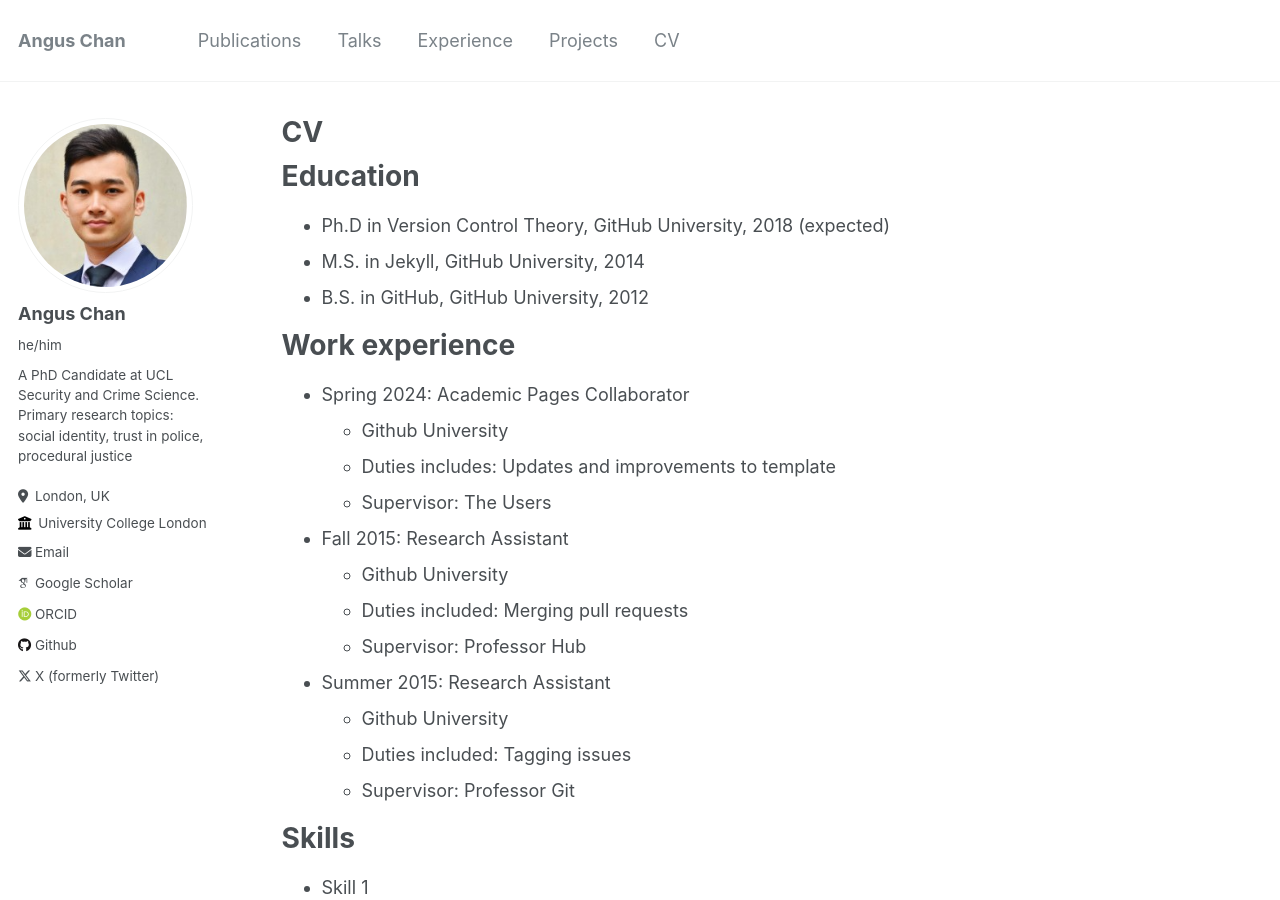
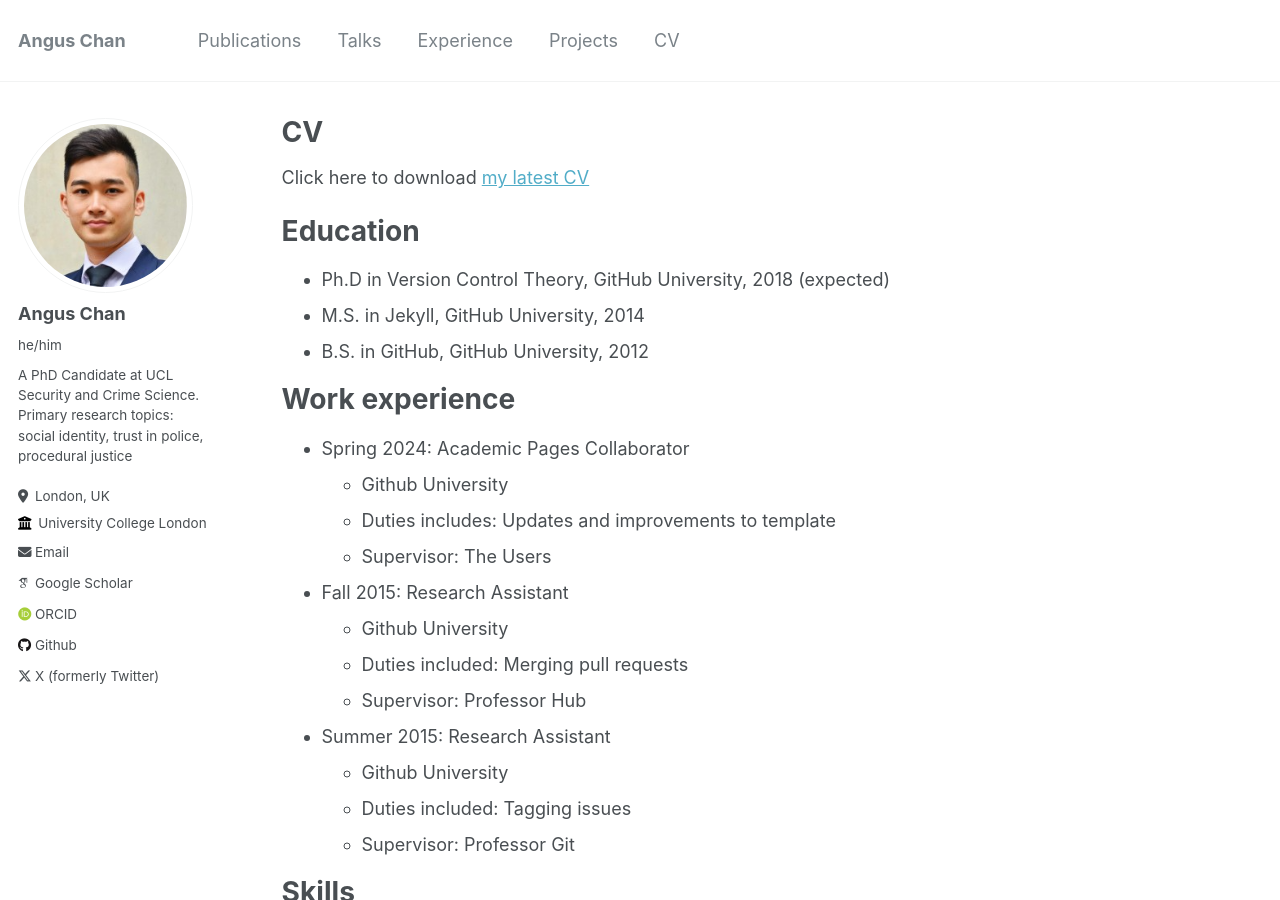
Before and after one commit to cyfangus/cyfangus.github.io, a Jekyll site: the page built from _pages/cv.md, in a window 1280 px wide and 900 px high. Built offline with Jekyll 4.4.1, drawn with Linux system fonts in a browser that asks for light colours; some web fonts are replaced.

Commit message:
Update cv.md

```diff
--- a/_pages/cv.md
+++ b/_pages/cv.md
@@ -8,6 +8,9 @@ redirect_from:
 ---
 
 {% include base_path %}
+
+Click here to download [my latest CV](https://cyfangus.github.io/files/AngusChan_CV_Mar2024.pdf")
+
 
 Education
 ======
```
